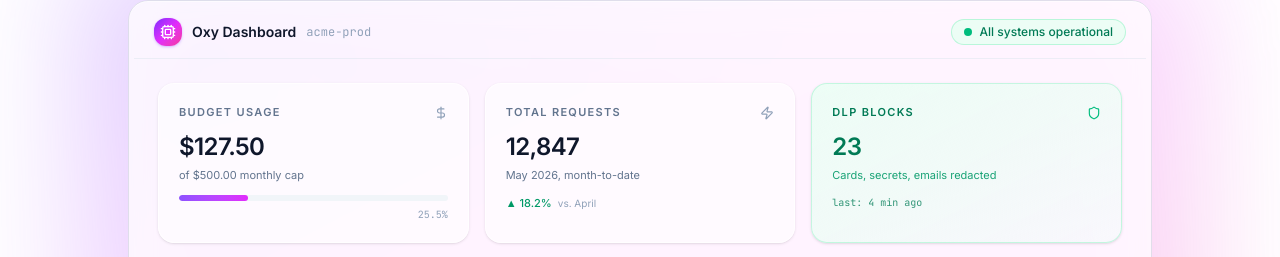
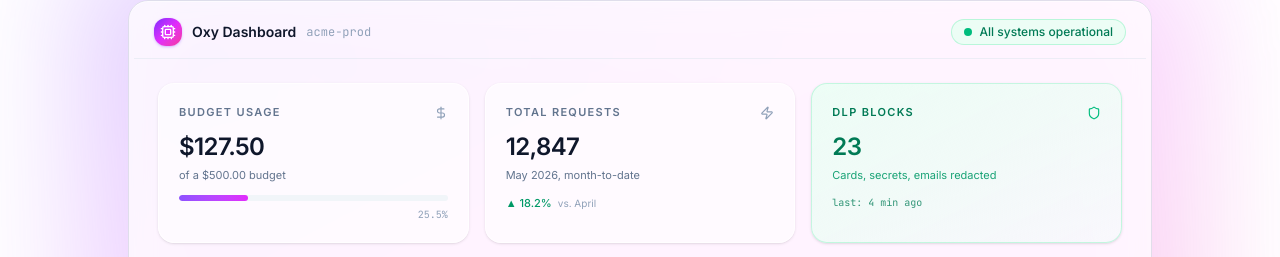
Before and after one commit to DevOpsPink/oxy-llm-gateway, a Next.js app in the folder packages/ui/: page / in a window 1280 px wide. Shown: the part 1029-1286 px from the top of the page. Built offline with nearby package versions, Linux system fonts and the light colour scheme; no server answers.

Commit message:
landing: the budget card shows a budget, not a monthly cap
"of $500.00 monthly cap" becomes "of a $500.00 budget": a budget is the project's total, as the dashboard now says.

```diff
--- a/packages/ui/src/components/landing/LandingClient.tsx
+++ b/packages/ui/src/components/landing/LandingClient.tsx
@@ -214,7 +214,7 @@ function DashboardPreview() {
                 <DollarSign className="h-3.5 w-3.5 text-slate-400" />
               </div>
               <div className="text-2xl font-semibold text-slate-900 tracking-tight">$127.50</div>
-              <div className="text-[11px] text-slate-500 mt-1">of $500.00 monthly cap</div>
+              <div className="text-[11px] text-slate-500 mt-1">of a $500.00 budget</div>
               <div className="mt-3 h-1.5 bg-slate-100 rounded-full overflow-hidden">
                 <motion.div
                   initial={{ width: 0 }}
```
